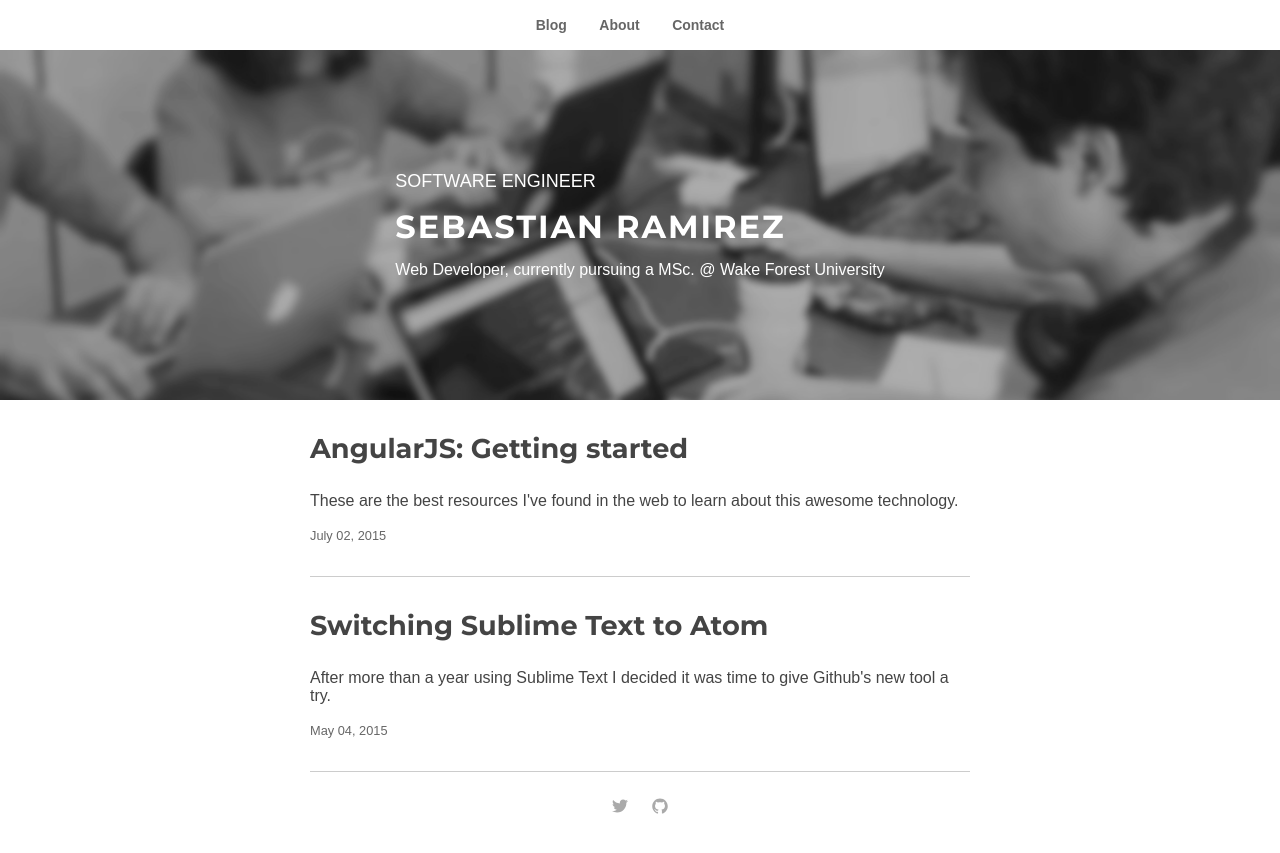
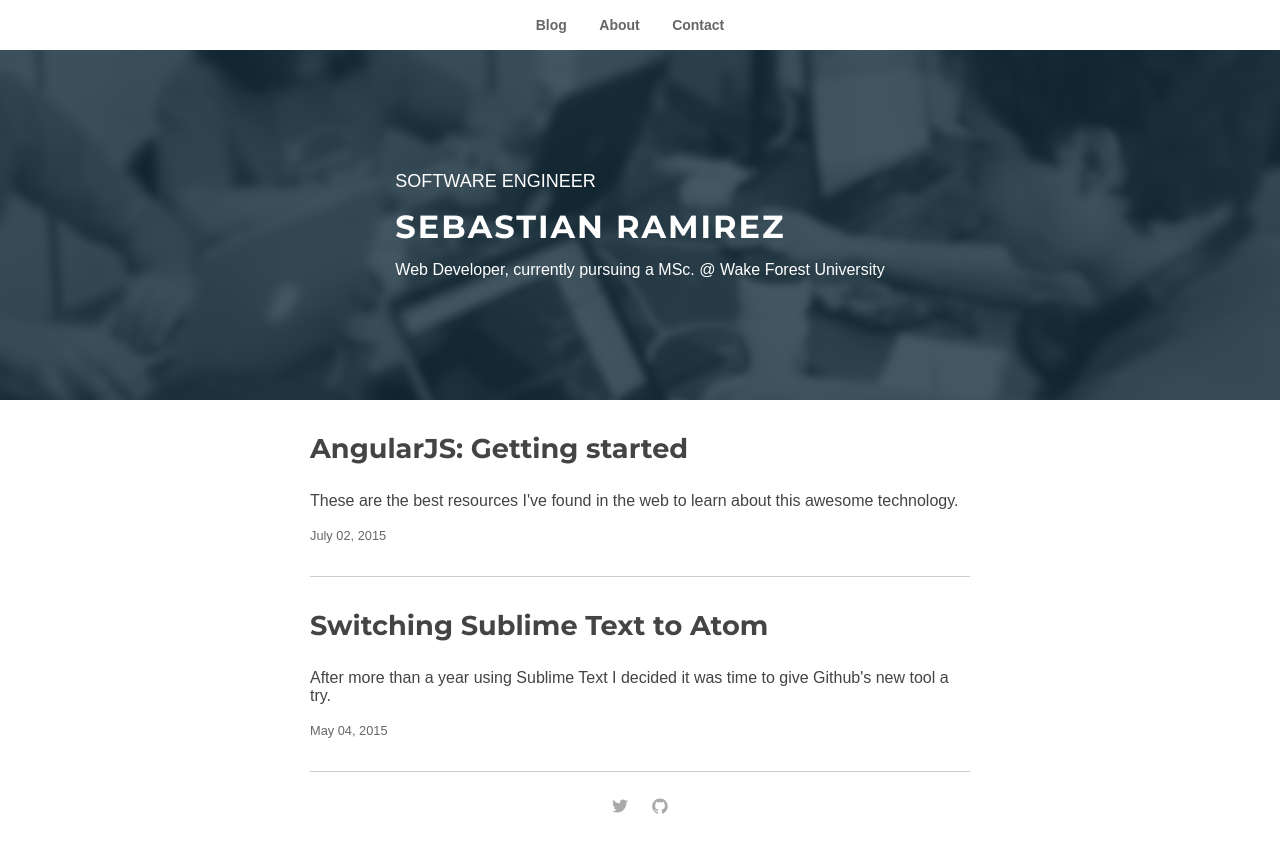
Before and after one commit to s-ramirez/s-ramirez.github.io, a Jekyll site: the page built from index.html, in a window 1280 px wide. Shown: the top 853 px of the page. Built offline with Jekyll 4.4.1, drawn with Linux system fonts in a browser that asks for light colours; the list of posts is cut into pages by our own code.

Commit message:
Adding color to header

```diff
--- a/css/styles.scss
+++ b/css/styles.scss
@@ -48,7 +48,7 @@ header {
     position: relative;
     height: 100%;
     width: 100%;
-    background-color: rgba(0,0,0,0.25);
+    background-color: rgba(12, 40, 55, 0.75);
   }
 
   .information {
```
